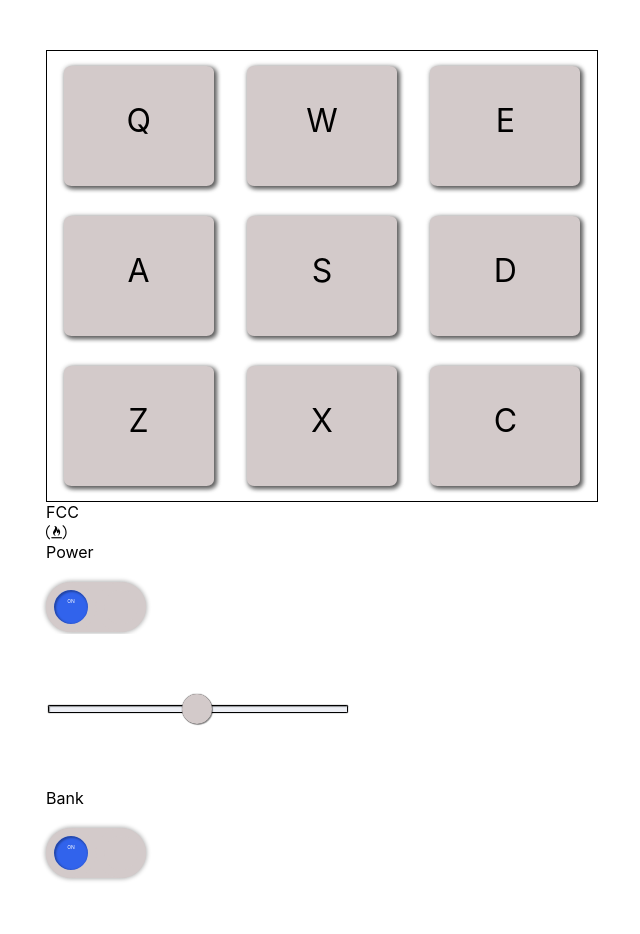
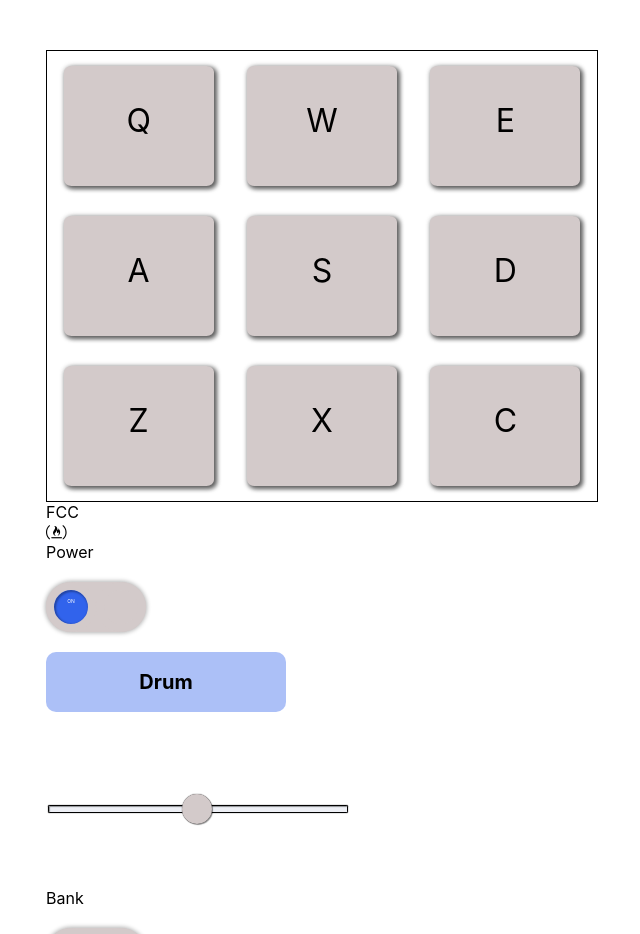
Before and after one commit to ssyctlm/fcc-drum-machine-challenge, a React (Create React App) app: page / in a window 1280 px wide. Shown: the top 934 px of the page, without its empty margins (4-644 px from the left). Built offline with nearby package versions, Linux system fonts and the light colour scheme.

Commit message:
- add Power button to the drum application - add PadBank switch button to the application - add display

```diff
--- a/src/App.js
+++ b/src/App.js
@@ -101,23 +101,49 @@ class App extends React.Component {
     url: 'https://s3.amazonaws.com/freecodecamp/drums/Brk_Snr.mp3'
   }],
     flagPower:true,
-    flagBank:true
+    flagBank:true,
+    displayContent: 'Drum',
+    volumn:0.5,
+
   }
-  // handleClick = (flagname) => this.setState({ flagname: !this.state.flagname })
-  handleClick = (flagname,flag) => {this.setState({[flagname]:!flag})}
+
+
+
+  //Methods
+  //- sound play method
+  handleSound = (id)=>{
+    const sound = document.getElementById(id);
+    if(this.state.flagPower){
+      console.log(sound);
+      sound.currentTime = 0;
+      sound.play();
+    }
+
+  }
+
+  //- button common switch
+  handleToggle = (flagname,flag) => {this.setState({[flagname]:!flag})}
+
+  //- volumn control
+
+  //- switch bank
+  handleBankSwitch = ()=>this.state.flagBank? this.state.bankOne : this.state.bankTwo
+
   render() {
-    const keyboardStyle = false && "mouseDown"
+    // const keyboardStyle = false && "mouseDown"
+    const currentBank = this.handleBankSwitch()
     return (
       <div className="app" id = "drum-machine">
         <div className="drum-pad">
-        {this.state.bankTwo.map(({keyCode,keyTrigger,id,url},index,arr) =>
+        {currentBank.map(({keyCode,keyTrigger,id,url},index,arr) =>
         <KeyBoard
         key={index}
         keyTrigger ={keyTrigger}
         id ={id}
-        newstyle ={ keyboardStyle }
+        // newstyle ={ keyboardStyle }
         keyCode = {keyCode}
         sound = {url}
+        onClick = {this.handleSound}
         />)}
         </div>
         <div className="logo">
@@ -131,16 +157,22 @@ class App extends React.Component {
           title="Power"
           flag = {this.state.flagPower}
           flagReturn = 'flagPower'
-          onClick = {this.handleClick}
+          onClick = {this.handleToggle}
+          text1 = "ON"
+          text2 = "OFF"
           />
-          <div id="display"></div>
-          <Slider />
+
+          <div id="display">{this.state.displayContent}</div>
+
+          <Slider   />
           <Toggle
           key="flagBank"
           title="Bank"
           flag = {this.state.flagBank}
           flagReturn = 'flagBank'
-          onClick = {this.handleClick}
+          onClick = {this.handleToggle}
+          text1 = "ONE"
+          text2 = "TWO"
           />
         </div>
 
--- a/src/components/keyboard.js
+++ b/src/components/keyboard.js
@@ -13,24 +13,25 @@ export default class KeyBoard extends Component{
   }
   handleKeyPress = e =>{
     if(e.keyCode ===this.props.keyCode){
-      this.handleSound()
+      this.props.onClick(this.props.keyTrigger)
     }
   }
-  handleSound = e=>{
-    const sound = document.getElementById(this.props.keyTrigger);
-    console.log(sound)
-    sound.currentTime = 0;
-    sound.play();
-    // const sound = document.getElementById(id);
-    // console.log(sound)
-  }
+  //method left up
+  // handleSound = ()=>{
+  //   const sound = document.getElementById(this.props.keyTrigger);
+  //   console.log(sound)
+  //   sound.currentTime = 0;
+  //   sound.play();
+  //   // const sound = document.getElementById(id);
+  //   // console.log(sound)
+  // }
   render(){
-
+    const keyTrigger = this.props.keyTrigger;
     return (
       <React.Fragment>
         <div
-        className={"keyboard " + this.props.newstyle }
-        onClick = {this.handleSound}
+        className="keyboard"
+        onClick = {()=>this.props.onClick(keyTrigger)}
         ><audio
         className = 'clip'
         id = {this.props.keyTrigger}
--- a/src/components/toggle.js
+++ b/src/components/toggle.js
@@ -8,11 +8,14 @@ export default class Toggle extends Component {
     // handleClick = () => this.setState({ flag: !this.state.flag })
 
     render() {
-        const classChange = this.props.flag ? [["toggleBtn on","ON"], ["toggleBtn off",""]] : [["toggleBtn off",""], ["toggleBtn on","OFF"]]
+        const txt1 = this.props.text1;
+        const txt2 = this.props.text2;
+        const classChange = this.props.flag ? [["toggleBtn on",txt1], ["toggleBtn off",""]] : [["toggleBtn off",""], ["toggleBtn on",txt2]];
+
         return (
             <React.Fragment>
             <div className="buttonText">{this.props.title}</div>
-            <div className="toggleBox" onClick={()=>this.props.onClick(this.props.flagReturn,this.props.flag,this.props.key)}>
+            <div className="toggleBox" onClick={()=>this.props.onClick(this.props.flagReturn,this.props.flag)}>
 
                 <div className={classChange[0][0]}>{classChange[0][1]}</div>
                 <div className={classChange[1][0]}>{classChange[1][1]}</div>
--- a/src/index.css
+++ b/src/index.css
@@ -329,3 +329,19 @@ input[type=range]:focus::-ms-fill-upper {
   background: rgb(223, 218, 218);
   font-weight: bold;
 }
+
+/* -------------------------------------------------------------------- */
+/* display */
+/* -------------------------------------------------------------------- */
+
+#display {
+  margin: 20px 0px;
+  height: 60px;
+  width: 240px;
+  background-color: rgba(49, 99, 236, 0.4);
+  border-radius: 10px;
+  font-size: 20px;
+  text-align: center;
+  line-height: 60px;
+  font-weight: bold;
+}
```
